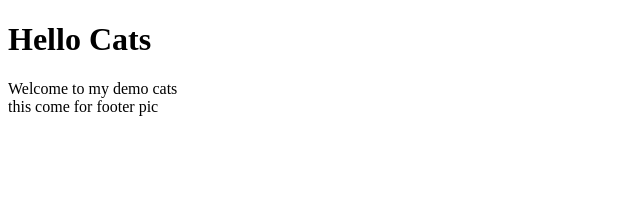
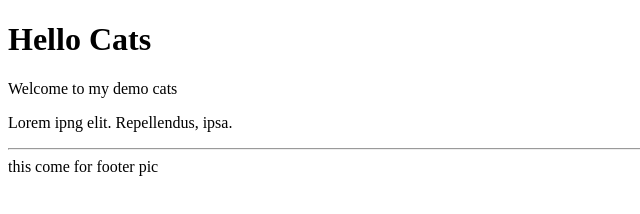
Before and after one commit to mjahanseir/democats, a plain HTML site: page index.html in a window 1280 px wide. Shown: the whole page, without its empty margins (0-640 px from the left). Drawn offline with Linux system fonts and the light colour scheme.

Commit message:
make lovley

```diff
--- a/index.html
+++ b/index.html
@@ -9,6 +9,8 @@
 
     <h1>Hello Cats</h1>
     Welcome to my demo cats
+    <p>Lorem ipng elit. Repellendus, ipsa.</p>
+     <hr>
 
 <footer>
     this come for footer pic
```
